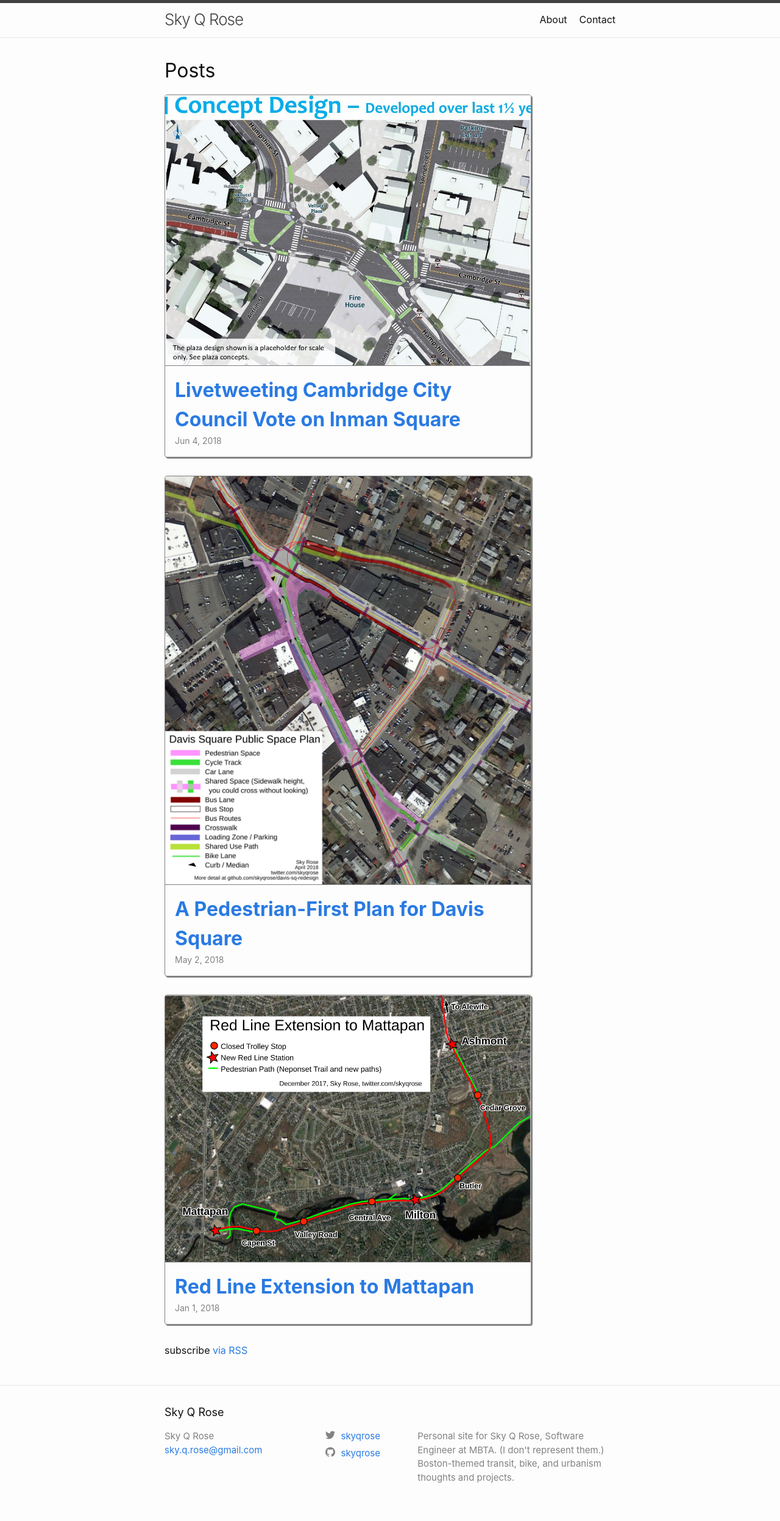
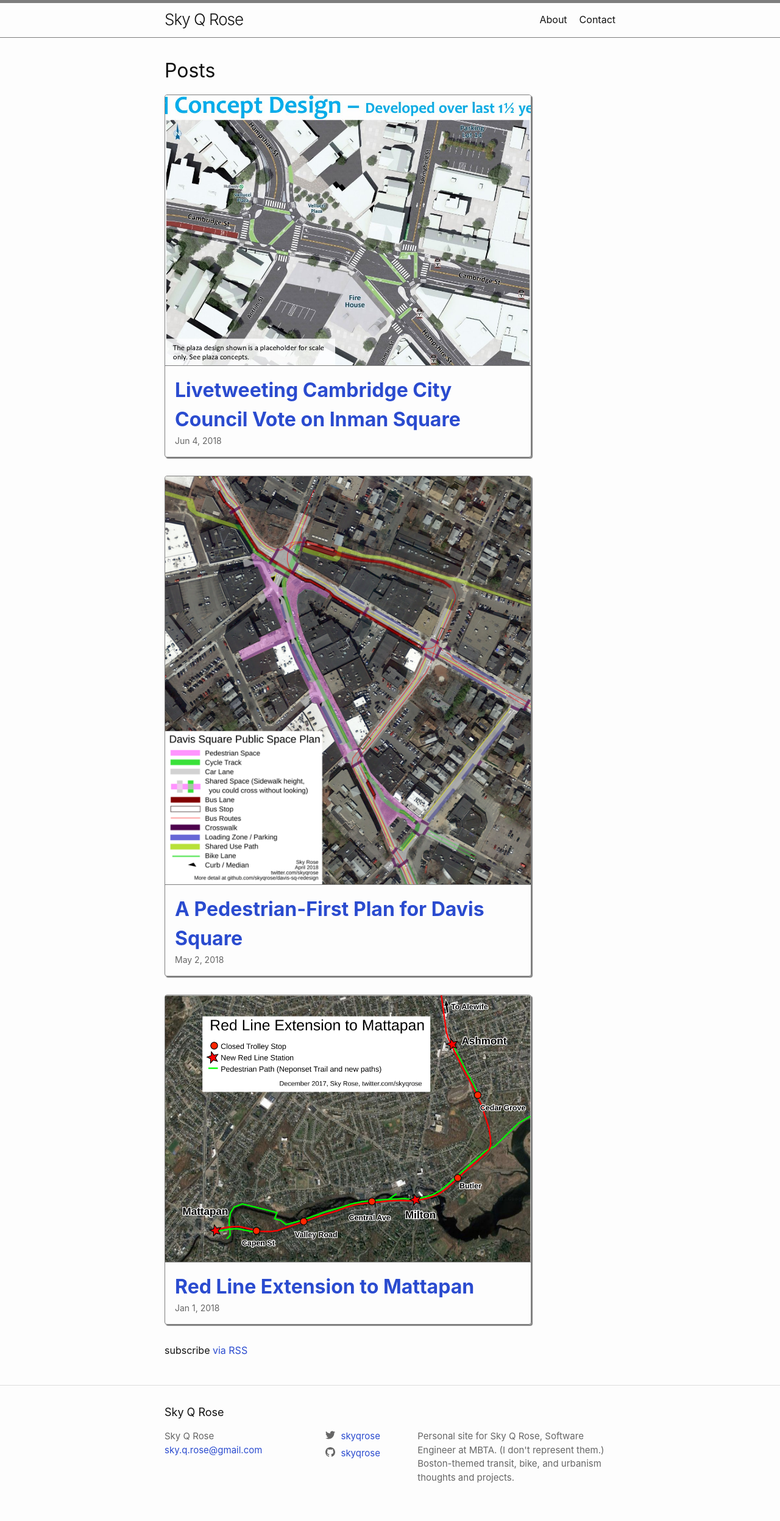
Before and after one commit to skyqrose/skyqrose, a Jekyll site: the page built from index.html, in a window 1280 px wide. Shown: the whole page at 61% size. Built offline with Jekyll 4.4.1, drawn with Linux system fonts in a browser that asks for light colours.

Commit message:
_colors.sass. accessible text colors. remove table styles

```diff
--- a/_sass/_base.scss
+++ b/_sass/_base.scss
@@ -15,8 +15,8 @@ dl, dd, ol, ul, figure {
  */
 body {
   font: $base-font-weight #{$base-font-size}/#{$base-line-height} $base-font-family;
-  color: $text-color;
-  background-color: $background-color;
+  color: $color-text;
+  background-color: $color-bg;
   -webkit-text-size-adjust: 100%;
   -webkit-font-feature-settings: "kern" 1;
      -moz-font-feature-settings: "kern" 1;
@@ -103,15 +103,15 @@ h1, h2, h3, h4, h5, h6 {
  * Links
  */
 a {
-  color: $brand-color;
+  color: $color-text-link;
   text-decoration: none;
 
   &:visited {
-    color: darken($brand-color, 15%);
+    color: $color-text-link-visited;
   }
 
   &:hover {
-    color: $text-color;
+    color: $color-text;
     text-decoration: underline;
   }
 }
@@ -121,8 +121,8 @@ a {
  * Blockquotes
  */
 blockquote {
-  color: $grey-color;
-  border-left: 4px solid $grey-color-light;
+  color: $color-text-gray;
+  border-left: 4px solid $color-border-light;
   padding-left: $spacing-unit / 2;
   @include relative-font-size(1.125);
   letter-spacing: -1px;
@@ -141,9 +141,9 @@ blockquote {
 pre,
 code {
   @include relative-font-size(0.9375);
-  border: 1px solid $grey-color-light;
+  border: 1px solid $color-border;
   border-radius: 3px;
-  background-color: #eef;
+  background-color: $color-bg-gray;
 }
 
 code {
@@ -204,33 +204,3 @@ pre {
     padding-top: 5px;
   }
 }
-
-
-
-/**
- * Tables
- */
-table {
-  margin-bottom: $spacing-unit;
-  width: 100%;
-  text-align: $table-text-align;
-  color: lighten($text-color, 18%);
-  border-collapse: collapse;
-  border: 1px solid $grey-color-light;
-  tr {
-    &:nth-child(even) {
-      background-color: lighten($grey-color-light, 6%);
-    }
-  }
-  th, td {
-    padding: ($spacing-unit / 3) ($spacing-unit / 2);
-  }
-  th {
-    background-color: lighten($grey-color-light, 3%);
-    border: 1px solid darken($grey-color-light, 4%);
-    border-bottom-color: darken($grey-color-light, 12%);
-  }
-  td {
-    border: 1px solid $grey-color-light;
-  }
-}
--- /dev/null
+++ b/_sass/_colors.scss
@@ -0,0 +1,11 @@
+$color-text: #111;
+$color-text-gray: #666;
+$color-text-link: #2a4bcf;
+$color-text-link-visited: #554dc7;
+
+$color-bg: #fdfdfd;;
+$color-bg-gray: #eef;
+
+$color-border: #7e7e7e;
+$color-border-light: #ddd;
+$color-shadow: #7e7e7e;
--- a/_sass/_layout.scss
+++ b/_sass/_layout.scss
@@ -2,8 +2,8 @@
  * Site header
  */
 .site-header {
-  border-top: 5px solid $grey-color-dark;
-  border-bottom: 1px solid $grey-color-light;
+  border-top: 5px solid $color-border;
+  border-bottom: 1px solid $color-border;
   min-height: $spacing-unit * 1.865;
 
   // Positioning context for the mobile navigation icon
@@ -20,7 +20,7 @@
 
   &,
   &:visited {
-    color: $grey-color-dark;
+    color: $color-text;
   }
 }
 
@@ -37,7 +37,7 @@
   }
 
   .page-link {
-    color: $text-color;
+    color: $color-text;
     line-height: $base-line-height;
 
     // Gaps between nav items, but not on the last one
@@ -50,8 +50,7 @@
     position: absolute;
     top: 9px;
     right: $spacing-unit / 2;
-    background-color: $background-color;
-    border: 1px solid $grey-color-light;
+    border: 1px solid $color-border-light;
     border-radius: 5px;
     text-align: right;
 
@@ -74,7 +73,7 @@
       text-align: center;
 
       > svg {
-        fill: $grey-color-dark;
+        fill: $color-text;
       }
     }
 
@@ -106,7 +105,7 @@
  * Site footer
  */
 .site-footer {
-  border-top: 1px solid $grey-color-light;
+  border-top: 1px solid $color-border-light;
   padding: $spacing-unit 0;
 }
 
@@ -123,7 +122,7 @@
 
 .footer-col-wrapper {
   @include relative-font-size(0.9375);
-  color: $grey-color;
+  color: $color-text-gray;
   margin-left: -$spacing-unit / 2;
   @extend %clearfix;
 }
@@ -182,7 +181,7 @@
 
 .post-meta {
   font-size: $small-font-size;
-  color: $grey-color;
+  color: $color-text-gray;
 }
 
 
--- a/_sass/components/_social.scss
+++ b/_sass/components/_social.scss
@@ -14,7 +14,7 @@
   width: 16px;
   height: 16px;
   display: inline-block;
-  fill: #{$grey-color};
+  fill: #{$color-text-gray};
   padding-right: 5px;
   vertical-align: text-top;
 }
--- a/_sass/minima.scss
+++ b/_sass/minima.scss
@@ -9,14 +9,6 @@ $small-font-size:  $base-font-size * 0.875 !default;
 $base-line-height: 1.5 !default;
 
 $spacing-unit:     30px !default;
-
-$text-color:       #111 !default;
-$background-color: #fdfdfd !default;
-$brand-color:      #2a7ae2 !default;
-
-$grey-color:       #828282 !default;
-$grey-color-light: lighten($grey-color, 40%) !default;
-$grey-color-dark:  darken($grey-color, 25%) !default;
 
 $table-text-align: left !default;
 
--- a/_sass/modules/_post-list.scss
+++ b/_sass/modules/_post-list.scss
@@ -8,21 +8,21 @@
 }
 
 .m-post-list__post {
-  border: 1px solid gray;
+  border: 1px solid $color-border;
   border-radius: 4px;
-  box-shadow: 2px 2px 1px gray;
+  box-shadow: 2px 2px 1px $color-shadow;
   display: block;
   max-width: 600px;
   overflow: hidden;
 
   &:hover {
     text-decoration: none;
-    box-shadow: 3px 3px 1px gray;
+    box-shadow: 3px 3px 1px $color-shadow;
   }
 }
 
 .m-post-list__cover {
-  border-bottom: 1px solid gray;
+  border-bottom: 1px solid $color-border;
 }
 
 .m-post-list__text {
--- a/assets/main.scss
+++ b/assets/main.scss
@@ -1,6 +1,7 @@
 ---
 # Only the main Sass file needs front matter (the dashes are enough)
 ---
+@import "colors";
 @import "minima";
 @import "base";
 @import "layout";
```
